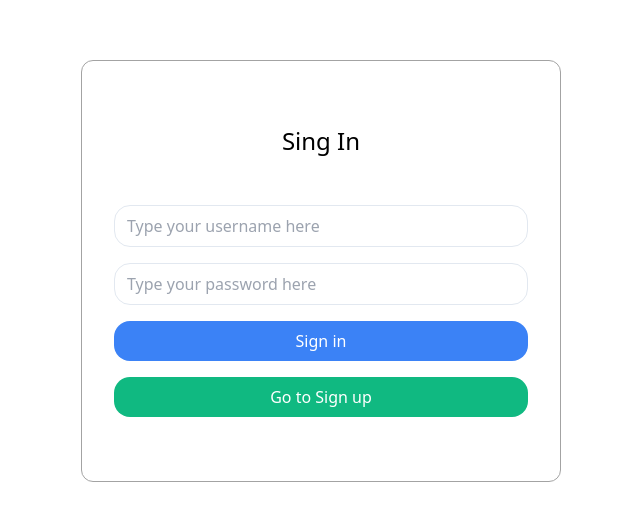
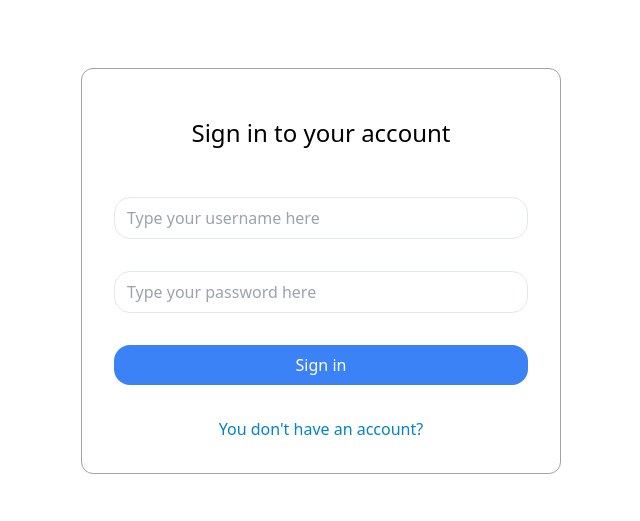
Before and after one commit to learner-nevermind/weather-frontend, a React (Create React App) app: page /signin in a window 1280 px wide. Shown: the part 129-650 px from the top of the page, without its empty margins (319-959 px from the left). Built offline with nearby package versions, Linux system fonts and the light colour scheme; no server answers.

Commit message:
fix:updated signin/signup page

```diff
--- a/src/components/Input.js
+++ b/src/components/Input.js
@@ -1,11 +1,5 @@
 function Input(props) {
-  return (
-    <input
-      placeholder={props.placeholder}
-      className="w-full rounded-2xl border border-slate-200 px-3 py-2"
-      {...props}
-    />
-  );
+  return <input className="w-full rounded-2xl border border-slate-200 px-3 py-2" {...props} />;
 }
 
 export default Input;
--- a/src/pages/auth/SignIn.js
+++ b/src/pages/auth/SignIn.js
@@ -11,6 +11,8 @@ function SignIn() {
   const [password, setPassword] = useState("");
 
   const onSignIn = () => {
+    if (!username) return alert("Type your username");
+    if (!password) return alert("Type your password");
     api.user
       .signIn({
         username,
@@ -21,7 +23,12 @@ function SignIn() {
           localStorage.setItem("token", JSON.stringify(res.data.token));
           localStorage.setItem("userInfo", JSON.stringify(res.data.userInfo));
           navigate(appRoutes.dashboard);
-        }
+        } else alert(res.data.message);
+      })
+      .catch((err) => {
+        if (err.message) alert(err.message);
+        else alert("Something went wrong");
+        console.log(err);
       });
   };
 
@@ -31,8 +38,8 @@ function SignIn() {
 
   return (
     <div className="w-full h-screen flex justify-center items-center">
-      <div className="w-[480px] border border-neutral-400 rounded-xl flex flex-col gap-4 px-8 py-16">
-        <div className="w-full text-center text-2xl mb-8">Sing In</div>
+      <div className="w-[480px] border border-neutral-400 rounded-xl flex flex-col gap-8 p-8">
+        <div className="w-full text-center text-2xl my-4">Sign in to your account</div>
         <Input
           placeholder="Type your username here"
           value={username}
@@ -49,7 +56,9 @@ function SignIn() {
           }}
         />
         <Button text="Sign in" variant="info" onClick={onSignIn} />
-        <Button text="Go to Sign up" variant="success" onClick={onSignUp} />
+        <div className="w-full text-center text-sky-600 cursor-pointer hover:text-sky-300" onClick={onSignUp}>
+          You don&apos;t have an account?
+        </div>
       </div>
     </div>
   );
--- a/src/pages/auth/SignUp.js
+++ b/src/pages/auth/SignUp.js
@@ -23,6 +23,8 @@ function SignUp() {
     if (password !== confirmPassword) return alert("Password mismatch.");
     if (!latitude) return alert("Type latitude");
     if (!longitude) return alert("Type longitude");
+    if (latitude < -180 || latitude > 180) return alert("Invalid latitude");
+    if (longitude < -180 || longitude > 180) return alert("Invalid longitude");
 
     api.user
       .signUp({
@@ -31,15 +33,21 @@ function SignUp() {
         latitude,
         longitude,
       })
-      .then(() => {
-        alert("User registered successfully");
+      .then((resp) => {
+        if (resp.data.success) alert("User registered successfully");
+        else alert(resp.data.message);
+      })
+      .catch((err) => {
+        if (err.message) alert(err.message);
+        else alert("Something went wrong");
+        console.log(err);
       });
   };
 
   return (
     <div className="w-full h-screen flex justify-center items-center">
-      <div className="w-[480px] border border-neutral-400 rounded-xl flex flex-col gap-4 px-8 py-16">
-        <div className="w-full text-center text-2xl mb-8">Sing Up</div>
+      <div className="w-[480px] border border-neutral-400 rounded-xl flex flex-col gap-8 p-8">
+        <div className="w-full text-center text-2xl mb-8">Sign Up</div>
         <Input
           placeholder="Type your username here"
           value={username}
@@ -57,20 +65,28 @@ function SignUp() {
           value={confirmPassword}
           onChange={(e) => setConfirmPassword(e.currentTarget.value)}
         />
+        <div className="w-full items-center justify-between flex flex-row gap-4">
           <Input
             placeholder="Type latitude of your location"
             type="number"
+            min="-180"
+            max="180"
             value={latitude}
             onChange={(e) => setLatitute(e.currentTarget.value)}
           />
           <Input
             placeholder="Type longtitude of your location"
             type="number"
+            min="-180"
+            max="180"
             value={longitude}
             onChange={(e) => setLongitude(e.currentTarget.value)}
           />
+        </div>
         <Button text="Sign up" variant="info" onClick={onSignUp} />
-        <Button text="Back to Sign In" variant="success" onClick={onBackToSignIn} />
+        <div className="w-full text-center text-sky-600 cursor-pointer hover:text-sky-300" onClick={onBackToSignIn}>
+          Already have an account?
+        </div>
       </div>
     </div>
   );
```
Lines whose indentation alone changed are shown as unchanged.
